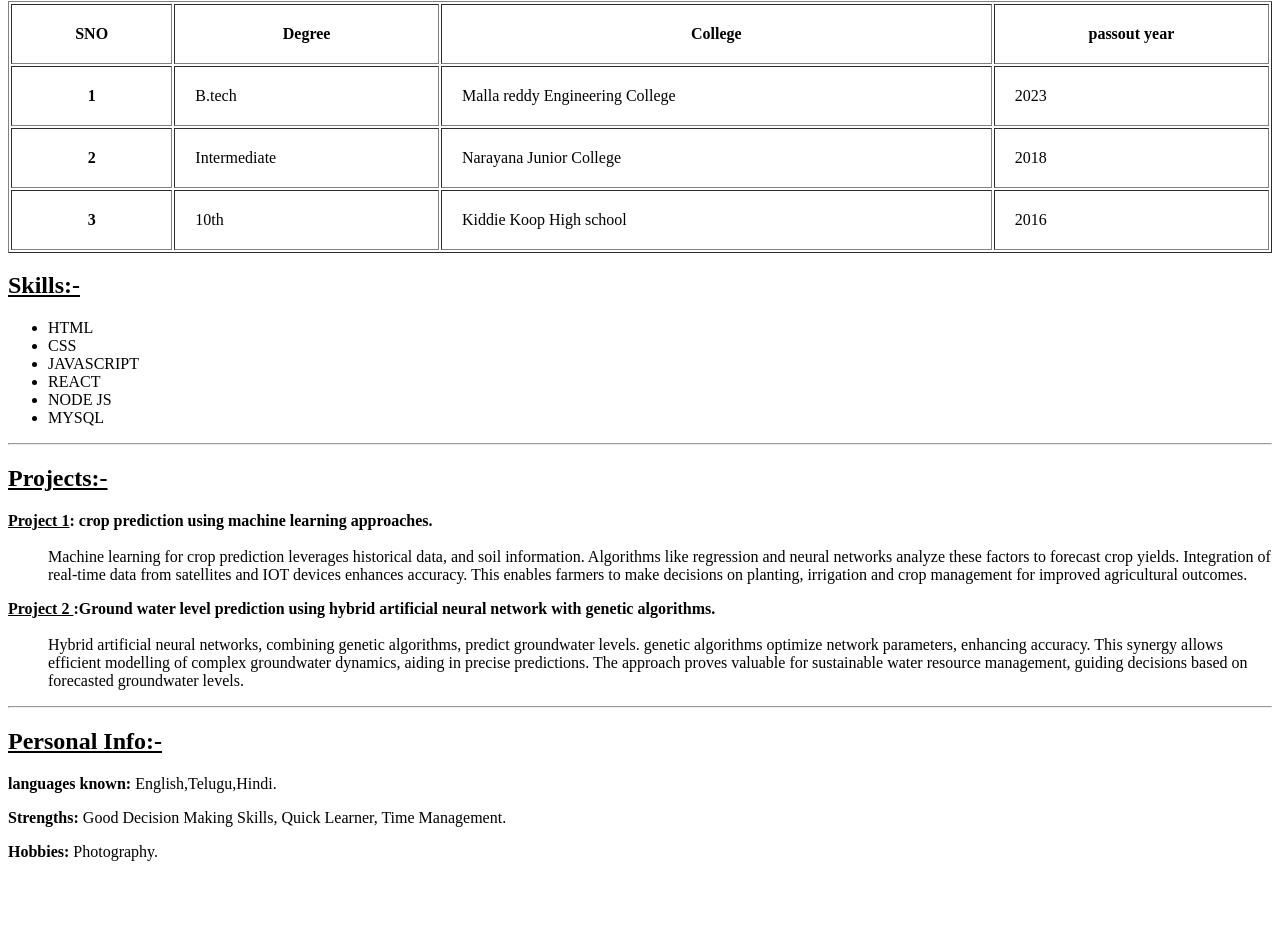
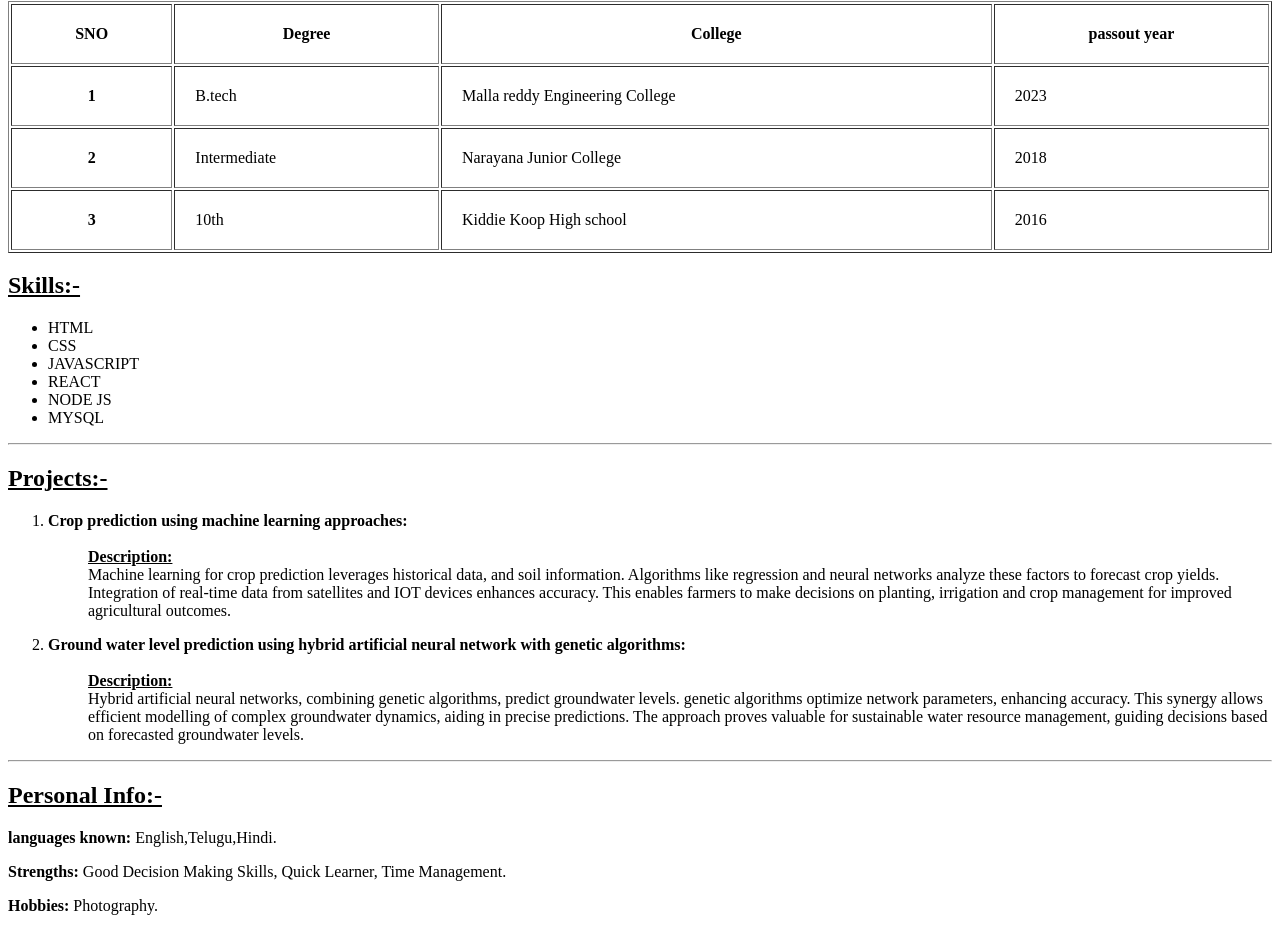
Before and after one commit to vasanthmuthoju/vasanth, a plain HTML site: page HTML/code/projects/Resume/index.html in a window 1280 px wide. Shown: the part 433-1364 px from the top of the page. Before the commit the page ends 1310 px from the top, so only its background shows below. Drawn offline with Linux system fonts and the light colour scheme.

Commit message:
modified

```diff
--- a/HTML/code/projects/Resume/index.html
+++ b/HTML/code/projects/Resume/index.html
@@ -101,29 +101,35 @@
                 </u>
             </h2>
             <dl>
-                <dt>
-                    <strong>
-                        <u>Project 1</u>: crop prediction using machine learning approaches.
-                    </strong>
-                </dt> <br>
+                <ol>
+                    <li><dt><strong>Crop prediction using machine learning approaches:</strong></dt></li><br>
                     <dd>
+                        <strong><u>Description:</u></strong>
+                        <br>
                         Machine learning for crop prediction leverages historical data, and soil information. Algorithms like regression and neural networks analyze these factors to forecast crop yields. Integration of real-time data from satellites and IOT devices enhances accuracy. This enables farmers to make decisions on planting, irrigation and crop management for improved agricultural outcomes.
                     </dd>
+                </ol>
             </dl>
+
+
         </div>
         <div class="project2">
             <dl>
+                <ol start="2" >
+                    <li >
                     <dt>
                         <strong>
-                        <u>
-                            Project 2
-                        </u>:Ground water level prediction using hybrid artificial neural network with genetic algorithms.
+                            Ground water level prediction using hybrid artificial neural network with genetic algorithms:
                         </strong>
-                </dt> <br>
+                    </dt>
+                    </li>
+                <br>
+
                 <dd>
+                    <strong><u>Description:</u></strong><br>
                     Hybrid artificial neural networks, combining genetic algorithms, predict groundwater levels. genetic algorithms optimize network parameters, enhancing accuracy. This synergy allows efficient modelling of complex groundwater dynamics, aiding in precise predictions. The approach proves valuable for sustainable water resource management, guiding decisions based on forecasted groundwater levels.
                 </dd>
-
+            </ol>
             </dl>
 
 
```
Lines whose indentation alone changed are shown as unchanged.
